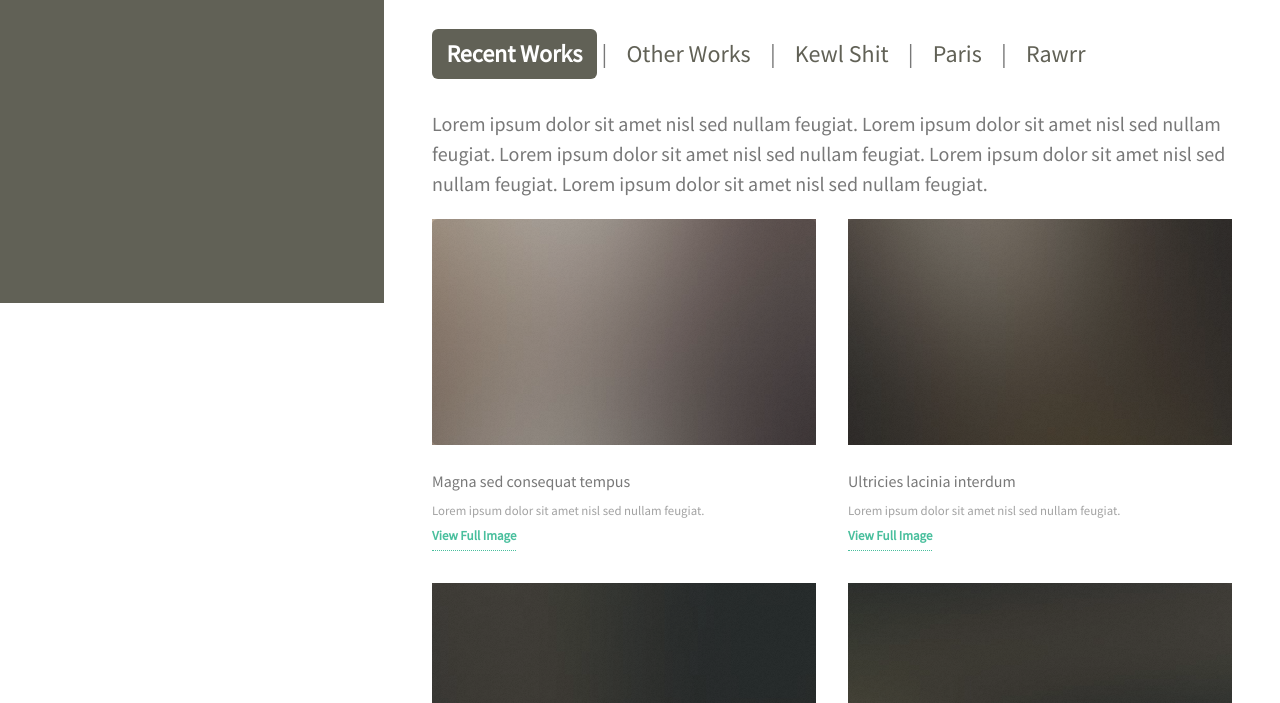
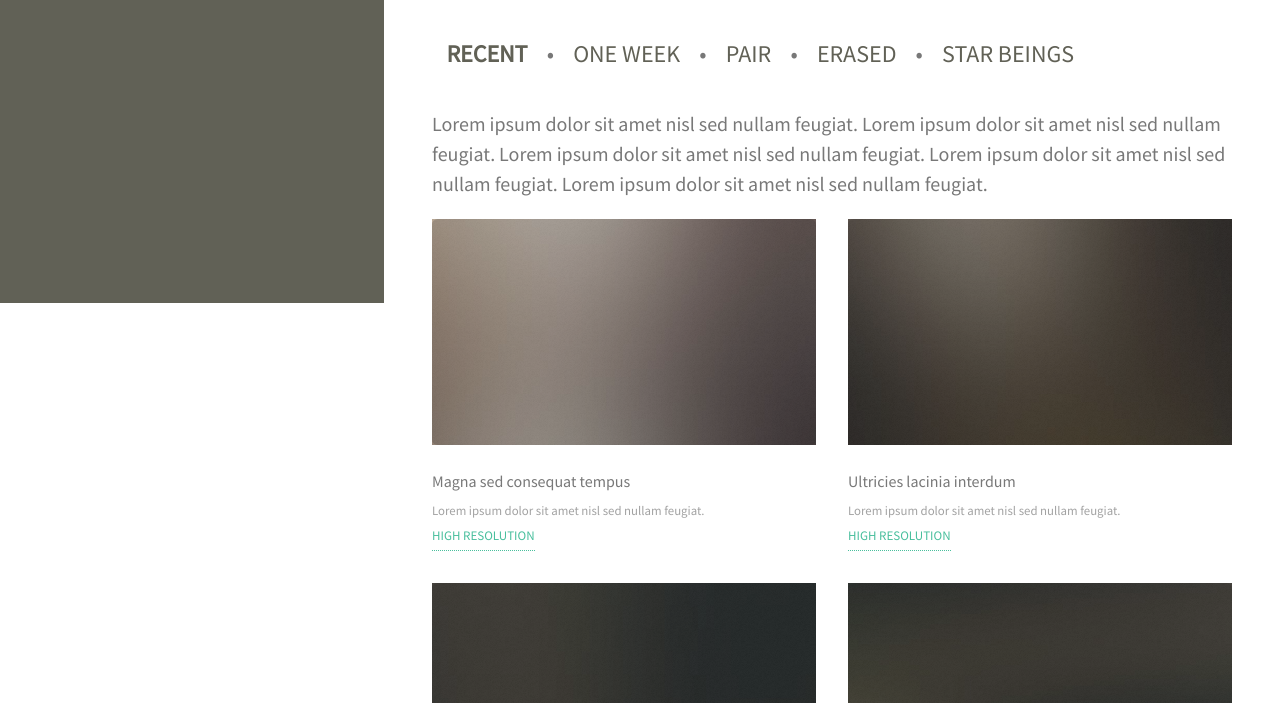
Before and after one commit to tessbennett/tessbennett.github.io, a plain HTML site: page index.html in a window 1280 px wide. Shown: the part 497-1200 px from the top of the page. Drawn offline with Linux system fonts and the light colour scheme.

Commit message:
tess tweaks

```diff
--- a/css/series-view.css
+++ b/css/series-view.css
@@ -18,17 +18,16 @@
 
 #currentSeriesBtn {
 	font-weight: bold;
-	background-color: #616156;
-	color:#FFF;
+	/*background-color: #616156;*/
+	/*color:#FFF;*/
 	border-radius: 6px;
 }
 
 #seriesTitles {
 	margin-bottom: 30px;
 }
-
 a.viewFull {
 	display: inline-block;
-	font-weight: bold;
+	font-weight: normal;
 	font-size: small;
 }
--- a/js/seriesData.js
+++ b/js/seriesData.js
@@ -50,7 +50,7 @@
 var seriesData =
 [
 	{
-		"title":"Recent Works",
+		"title":"RECENT",
 		"description":"Lorem ipsum dolor sit amet nisl sed nullam feugiat. Lorem ipsum dolor sit amet nisl sed nullam feugiat. Lorem ipsum dolor sit amet nisl sed nullam feugiat. Lorem ipsum dolor sit amet nisl sed nullam feugiat. Lorem ipsum dolor sit amet nisl sed nullam feugiat.",
 		"images": [
 			{
@@ -97,8 +97,9 @@ var seriesData =
 			}
 		]
 	},
+
 	{
-		"title":"Other Works",
+		"title":"ONE WEEK",
 		"description":"",
 		"images": [
 			{
@@ -146,7 +147,7 @@ var seriesData =
 		]
 	},
 	{
-		"title":"Kewl Shit",
+		"title":"PAIR",
 		"description":"",
 		"images": [
 			{
@@ -166,7 +167,7 @@ var seriesData =
 		]
 	},
 	{
-		"title":"Paris",
+		"title":"ERASED",
 		"description":"Herp derp I'm a description",
 		"images": [
 			{
@@ -186,7 +187,7 @@ var seriesData =
 		]
 	},
 	{
-		"title":"Rawrr",
+		"title":"STAR BEINGS",
 		"description":"Tat. Lorem ipsum dolor sit amet nisl sed nullam feugiat. Lorem ipsum dolor sit amet nisl sed nullam feugiat. Lorem ipsum dolor sit amet nisl sed nullam feugiat. Lorem ipsum dolor sit amet nisl sed nullam feugiat.",
 		"images": [
 			{
--- a/js/seriesView.js
+++ b/js/seriesView.js
@@ -1,7 +1,7 @@
 // Generated by CoffeeScript 1.8.0
 var $sDescr, $sImages, $sTitles, CLASS_T_BTN, CLASS_VIEW_FULL, DEFAULT_SERIES, DIVIDER_CHAR, FADE_SPEED, ID_CURR_SERIES_BTN, ID_IMAGES, ID_SERIES_DESCRIPTION, ID_TITLES, S_TITLE_COLOR_CURR, S_TITLE_COLOR_OTHR, currSeriesIndex, fadeComplete, getIndex, i, setSeries, _i, _ref;
 
-DIVIDER_CHAR = '|';
+DIVIDER_CHAR = '&#149;';
 
 S_TITLE_COLOR_CURR = '';
 
@@ -54,7 +54,7 @@ setSeries = function(index) {
   _ref = seriesData[index].images;
   for (_i = 0, _len = _ref.length; _i < _len; _i++) {
     img = _ref[_i];
-    imageCode += "<article class='6u 12u$(3) work-item'><a href='" + img.href + "' class='image fit thumb'><img src='" + img.src + "' alt='" + img.alt + "' /></a><h3>" + img.title + "</h3><p>" + img.description + "</p><a class='" + CLASS_VIEW_FULL + "' href='" + img.href + "' data-poptrox='ignore'>View Full Image</a></article>";
+    imageCode += "<article class='6u 12u$(3) work-item'><a href='" + img.href + "' class='image fit thumb'><img src='" + img.src + "' alt='" + img.alt + "' /></a><h3>" + img.title + "</h3><p>" + img.description + "</p><a class='" + CLASS_VIEW_FULL + "' href='" + img.href + "' data-poptrox='ignore'>HIGH RESOLUTION</a></article>";
     $sImages.append(imageCode);
     imageCode = "";
   }
```
Also changed, not shown: 1 other file.
